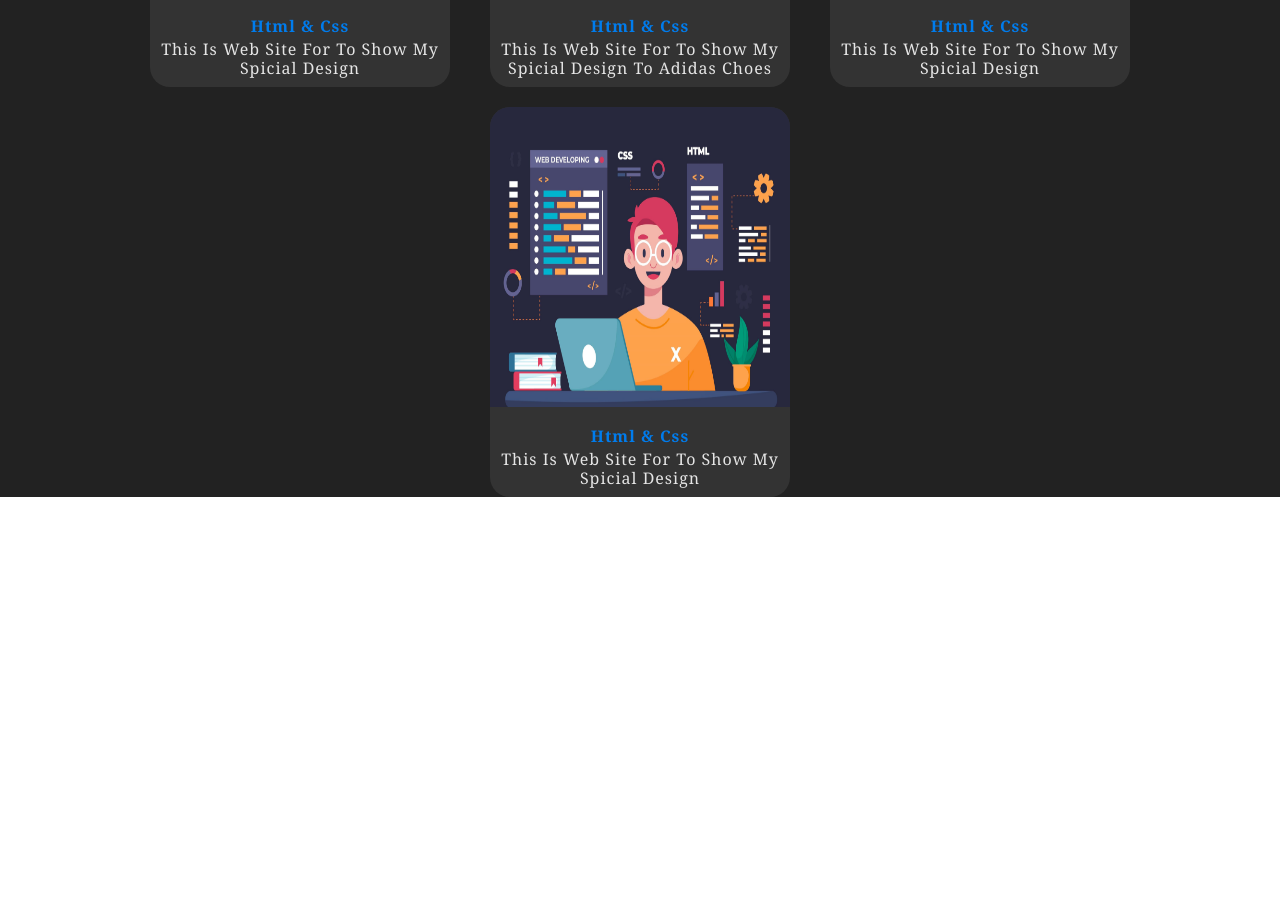
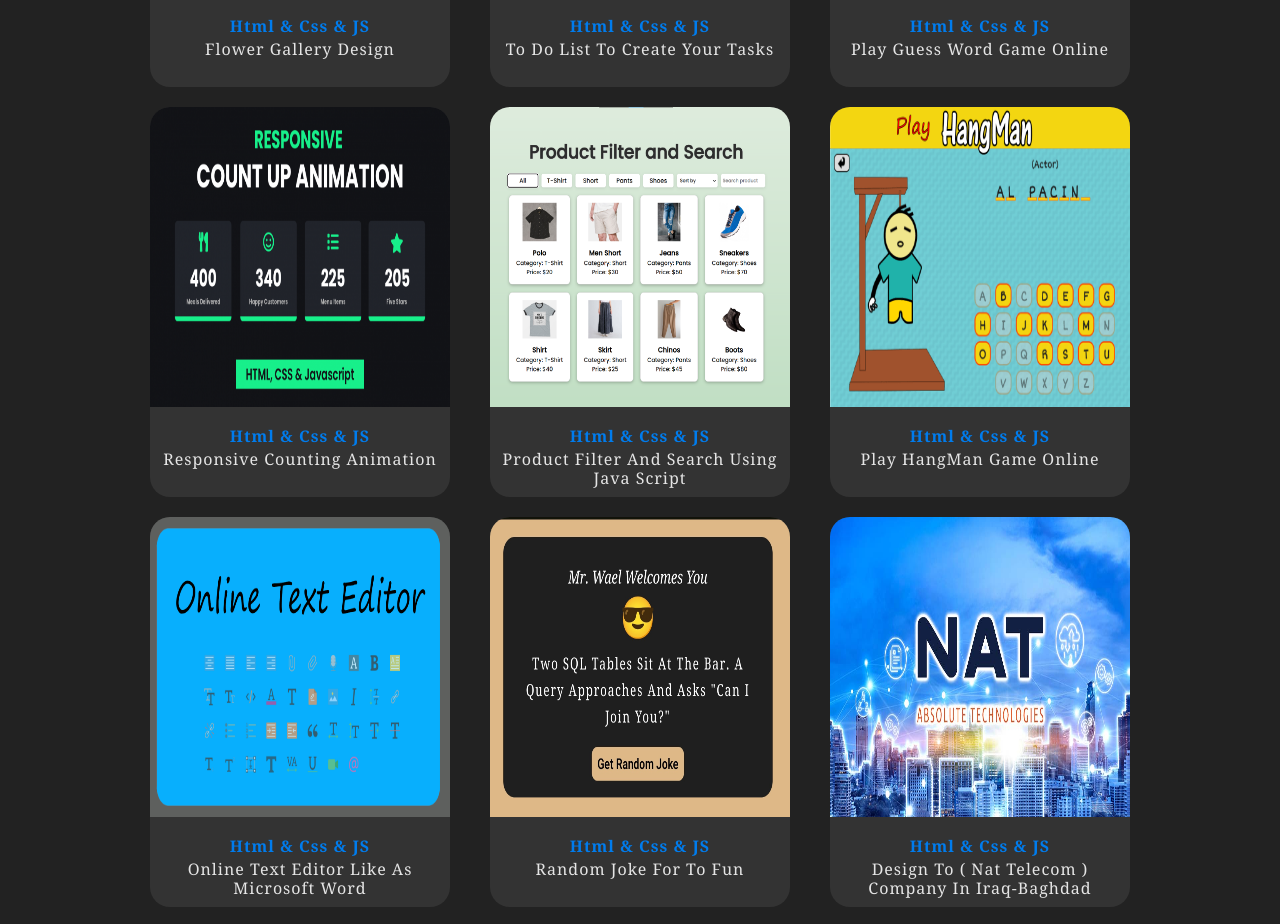
Before and after one commit to waelabokhzam/wael_abo_khzam, a plain HTML site: page project.html in a window 1280 px wide. Shown: the part 513-1437 px from the top of the page. Before the commit the page ends 1010 px from the top, so only its background shows below. Drawn offline with Linux system fonts and the light colour scheme.

Commit message:
Update project.html

```diff
--- a/project.html
+++ b/project.html
@@ -14,6 +14,8 @@
   <div class="hero-header">
     <div class="wrapper">
       <header>
+        <input type="checkbox" id="toggler">
+        <label for="toggler" class="fa fa-bars"></label>
         <div class="logo">
           <a href="./index.html"><i class="fa-solid fa-w"></i></a>
           <div class="logo-text">wael</div>
@@ -21,7 +23,7 @@
         <nav>
           <ul class="navlinks">
             <li><a href="./index.html">home</a></li>
-            <li><a href="./project.html">my project</a></li>
+            <li><a class="active" href="./project.html">my project</a></li>
             <li><a href="./about.html">about me</a></li>
             <li><a href="./contact.html">contact me</a></li>
           </ul>
@@ -34,42 +36,112 @@
         <div class="container">
           <div class="box">
             <div class="image">
+              <a href="https://waelabokhzam.github.io/Flower_Gallery/">
+                <img src="/image/flower.jpg" alt="" loading="lazy"></a>
+            </div>
+            <div class="desc">
+              <h4>html & css & jS</h4>
+              <p>flower gallery design</p>
+            </div>
+          </div>
+          <div class="box">
+            <div class="image">
+              <a href="https://waelabokhzam.github.io/To_Do_List_update/">
+                <img src="/image/to_do_list.jpg" alt="" loading="lazy"></a>
+            </div>
+            <div class="desc">
+              <h4>html & css & jS</h4>
+              <p>to do list to create your tasks</p>
+            </div>
+          </div>
+          <div class="box">
+            <div class="image">
+              <a href="https://waelabokhzam.github.io/Guess-the-Word-Game/">
+                <img src="/image/guess_word.png" alt="" loading="lazy"></a>
+            </div>
+            <div class="desc">
+              <h4>html & css & jS</h4>
+              <p>play guess word game online</p>
+            </div>
+          </div>
+          <div class="box">
+            <div class="image">
+              <a href="https://waelabokhzam.github.io/Number_Counter_Animation/">
+                <img src="/image/number_conuting.png" alt="" loading="lazy"></a>
+            </div>
+            <div class="desc">
+              <h4>html & css & jS</h4>
+              <p>responsive counting animation</p>
+            </div>
+          </div>
+          <div class="box">
+            <div class="image">
+              <a href="https://waelabokhzam.github.io/Filter_Search/">
+                <img src="/image/filter_search.png" alt="filter_search" loading="lazy"></a>
+            </div>
+            <div class="desc">
+              <h4>html & css & jS</h4>
+              <p>product filter and search using java script</p>
+            </div>
+          </div>
+          <div class="box">
+            <div class="image">
+              <a href="https://waelabokhzam.github.io/HangMan_Game/">
+                <img src="/image/hangman.png" alt="" loading="lazy"></a>
+            </div>
+            <div class="desc">
+              <h4>html & css & jS</h4>
+              <p>play hangMan game online</p>
+            </div>
+          </div>
+          <div class="box">
+            <div class="image">
+              <a href="https://waelabokhzam.github.io/Text_Editor/">
+                <img src="/image/text_editor.png" alt="" loading="lazy"></a>
+            </div>
+            <div class="desc">
+              <h4>html & css & jS</h4>
+              <p>online text editor like as microsoft word</p>
+            </div>
+          </div>
+          <div class="box">
+            <div class="image">
+              <a href="https://waelabokhzam.github.io/Random_Joke/">
+                <img src="/image/random_joke.jpg" alt="" loading="lazy"></a>
+            </div>
+            <div class="desc">
+              <h4>html & css & jS</h4>
+              <p>random joke for to fun </p>
+            </div>
+          </div>
+          <div class="box">
+            <div class="image">
+              <a href="https://waelabokhzam.github.io/nat_telecom/">
+                <img src="/image/nat_telecom.jpg" alt="" loading="lazy"></a>
+            </div>
+            <div class="desc">
+              <h4>html & css & jS</h4>
+              <p>design to ( nat telecom ) company in iraq-baghdad </p>
+            </div>
+          </div>
+          <div class="box">
+            <div class="image">
               <a href="https://waelabokhzam.github.io/html-and-css-tamplate-1/">
-                <img src="web.jpg" alt=""></a>
+                <img src="/image/web.jpg" alt="" loading="lazy"></a>
             </div>
             <div class="desc">
               <h4>html & css</h4>
-              <p>this is web site for to show my spicial design</p>
+              <p> web site for to show my spicial design</p>
             </div>
           </div>
           <div class="box">
             <div class="image">
               <a href="https://waelabokhzam.github.io/-choes-adidas/">
-                <img src="adidas.jpg" alt=""></a>
+                <img src="/image/adidas.jpg" alt="" loading="lazy"></a>
             </div>
             <div class="desc">
               <h4>html & css</h4>
-              <p>this is web site for to show my spicial design to adidas choes</p>
-            </div>
-          </div>
-          <div class="box">
-            <div class="image">
-              <a href="https://waelabokhzam.github.io/html-and-css-tamplate-1/">
-                <img src="web.jpg" alt=""></a>
-            </div>
-            <div class="desc">
-              <h4>html & css</h4>
-              <p>this is web site for to show my spicial design</p>
-            </div>
-          </div>
-          <div class="box">
-            <div class="image">
-              <a href="https://waelabokhzam.github.io/html-and-css-tamplate-1/">
-                <img src="web.jpg" alt=""></a>
-            </div>
-            <div class="desc">
-              <h4>html & css</h4>
-              <p>this is web site for to show my spicial design</p>
+              <p>web site for to show my spicial design to adidas choes</p>
             </div>
           </div>
         </div>
```
